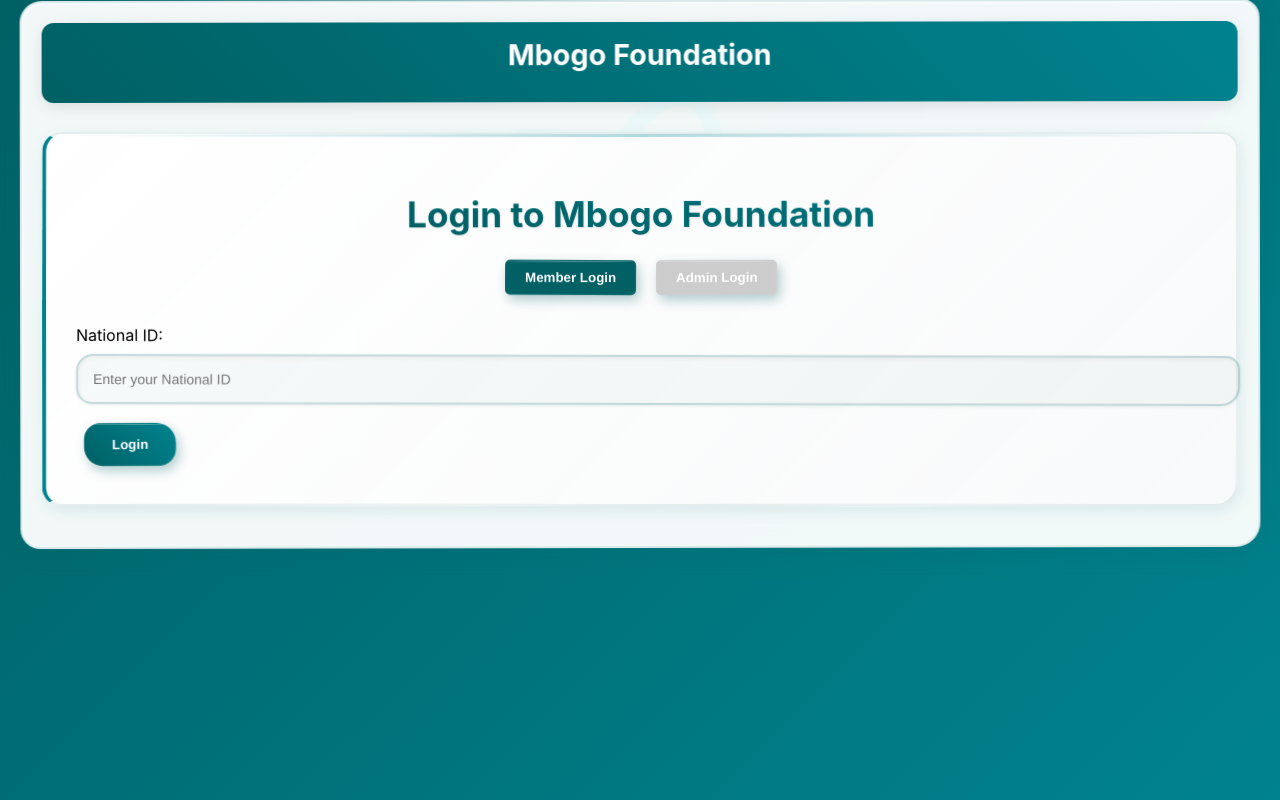
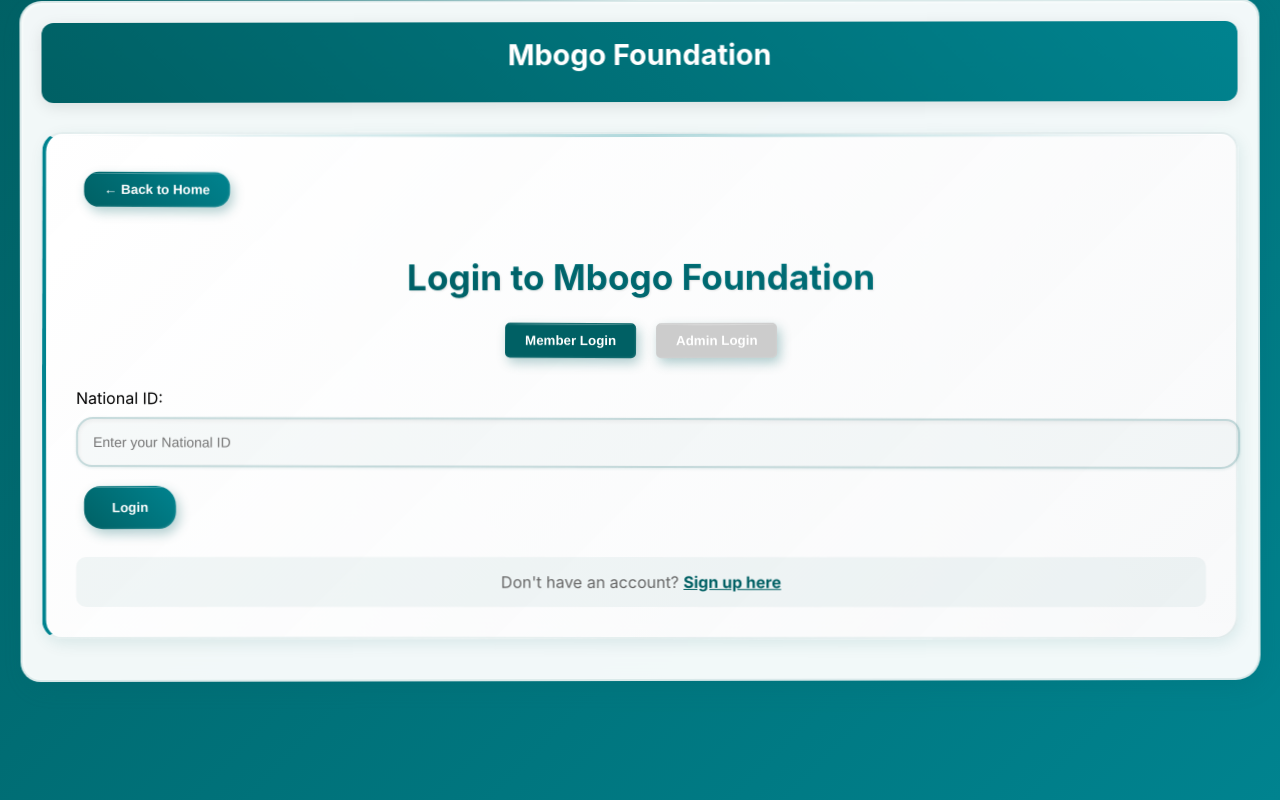
Before and after one commit to Claire123-creator-bit/Foundation, a React (Create React App) app in the folder frontend/: page / in a window 1280 px wide. Both pictures are taken after a click on the button "Member Login". Shown: the part 20-820 px from the top of the page. Built offline with nearby package versions, Linux system fonts and the light colour scheme.

Commit message:
Ensures registration and login pages redirect to each other and also redirect to the landing page

```diff
--- a/frontend/src/components/LoginPage.js
+++ b/frontend/src/components/LoginPage.js
@@ -43,6 +43,18 @@ const LoginPage = ({ onLogin }) => {
 
   return (
     <div className="form-container">
+      <button onClick={() => window.location.hash = '#landing'} style={{
+        marginBottom: '20px',
+        padding: '10px 20px',
+        background: 'linear-gradient(45deg, #006064, #00838f)',
+        color: 'white',
+        border: 'none',
+        borderRadius: '15px',
+        cursor: 'pointer'
+      }}>
+        ← Back to Home
+      </button>
+
       <h2 className="page-title">Login to Mbogo Foundation</h2>
 
       <div style={{ textAlign: 'center', marginBottom: '30px' }}>
@@ -125,6 +137,20 @@ const LoginPage = ({ onLogin }) => {
           {message}
         </div>
       )}
+
+      <div style={{ textAlign: 'center', marginTop: '20px', padding: '15px', background: 'rgba(0,96,100,0.05)', borderRadius: '10px' }}>
+        <p style={{ margin: '0', color: '#666' }}>
+          Don't have an account?{' '}
+          <span onClick={() => window.location.hash = '#signup'} style={{
+            color: '#006064',
+            fontWeight: 'bold',
+            cursor: 'pointer',
+            textDecoration: 'underline'
+          }}>
+            Sign up here
+          </span>
+        </p>
+      </div>
     </div>
   );
 };
--- a/frontend/src/components/SignUpPage.js
+++ b/frontend/src/components/SignUpPage.js
@@ -45,6 +45,18 @@ const SignUpPage = ({ onSignUpSuccess }) => {
 
   return (
     <div className="form-container">
+      <button onClick={() => window.location.hash = '#landing'} style={{
+        marginBottom: '20px',
+        padding: '10px 20px',
+        background: 'linear-gradient(45deg, #006064, #00838f)',
+        color: 'white',
+        border: 'none',
+        borderRadius: '15px',
+        cursor: 'pointer'
+      }}>
+        ← Back to Home
+      </button>
+
       <div style={{ textAlign: 'center', marginBottom: '30px' }}>
         <h1 style={{ color: '#006064', fontSize: '2.5em', marginBottom: '10px' }}>
           Mbogo Foundation
@@ -102,6 +114,20 @@ const SignUpPage = ({ onSignUpSuccess }) => {
           {message}
         </div>
       )}
+
+      <div style={{ textAlign: 'center', marginTop: '20px', padding: '15px', background: 'rgba(0,96,100,0.05)', borderRadius: '10px' }}>
+        <p style={{ margin: '0', color: '#666' }}>
+          Already have an account?{' '}
+          <span onClick={() => window.location.hash = '#login'} style={{
+            color: '#006064',
+            fontWeight: 'bold',
+            cursor: 'pointer',
+            textDecoration: 'underline'
+          }}>
+            Login here
+          </span>
+        </p>
+      </div>
     </div>
   );
 };
```
